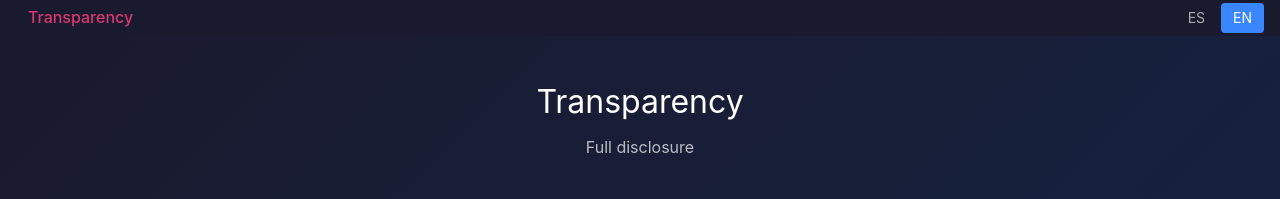
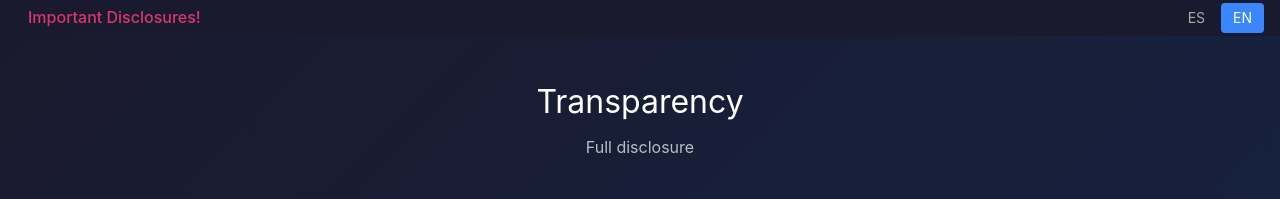
Before and after one commit to almamala/spondylus-tech, a Jekyll site: the page built from transparency.html, in a window 1280 px wide. Shown: the top 199 px of the page. Built offline with Jekyll 4.4.1, drawn with Linux system fonts in a browser that asks for light colours.

Commit message:
changed image to not have powerline

```diff
--- a/_includes/lang-bar.html
+++ b/_includes/lang-bar.html
@@ -2,11 +2,11 @@
   {% if page.lang == 'es' %}
     <a href="{{ site.baseurl }}/es/transparencia.html"
        class="transparency-link{% if page.page_id == 'transparencia' %} active{% endif %}"
-       title="Transparencia">Transparencia</a>
+       title="Transparencia">¡Información importante!</a>
   {% else %}
     <a href="{{ site.baseurl }}/transparency.html"
        class="transparency-link{% if page.page_id == 'transparency' %} active{% endif %}"
-       title="Transparency">Transparency</a>
+       title="Transparency">Important Disclosures! </a>
   {% endif %}
   <div class="lang-switcher">
     {% assign es_path = page.page_id | append: '.html' %}
--- a/es/index.html
+++ b/es/index.html
@@ -16,7 +16,7 @@ hero_tagline: Oceanfront living in Manglaralto, Ecuador
   <!-- 01: View from bed -->
   <div class="content-block">
     <figure class="image">
-      <img src="{{ '/assets/images/a-great-place-to-live/01-view-from-the-bed-of-the-ocean-and-sunset-joseph.jpg' | relative_url }}" alt="View from the bed toward the ocean">
+      <img src="{{ '/assets/images/a-great-place-to-live/01-view-from-the-bed-of-the-ocean-and-sunset-joseph.png' | relative_url }}" alt="View from the bed toward the ocean">
     </figure>
     <div class="text">
       <h2>Esta vista, todos los días</h2>
--- a/index.html
+++ b/index.html
@@ -16,7 +16,7 @@ hero_tagline: Oceanfront living in Manglaralto, Ecuador
   <div class="content-block">
     <figure class="image">
       <img
-        src="{{ '/assets/images/a-great-place-to-live/01-view-from-the-bed-of-the-ocean-and-sunset-joseph.jpg' | relative_url }}"
+        src="{{ '/assets/images/a-great-place-to-live/01-view-from-the-bed-of-the-ocean-and-sunset-joseph.png' | relative_url }}"
         alt="View from the bed toward the ocean"
       />
     </figure>
```
Also changed, not shown: assets/images/a-great-place-to-live/01-view-from-the-bed-of-the-ocean-and-sunset-joseph.png (added), 1 other file.
